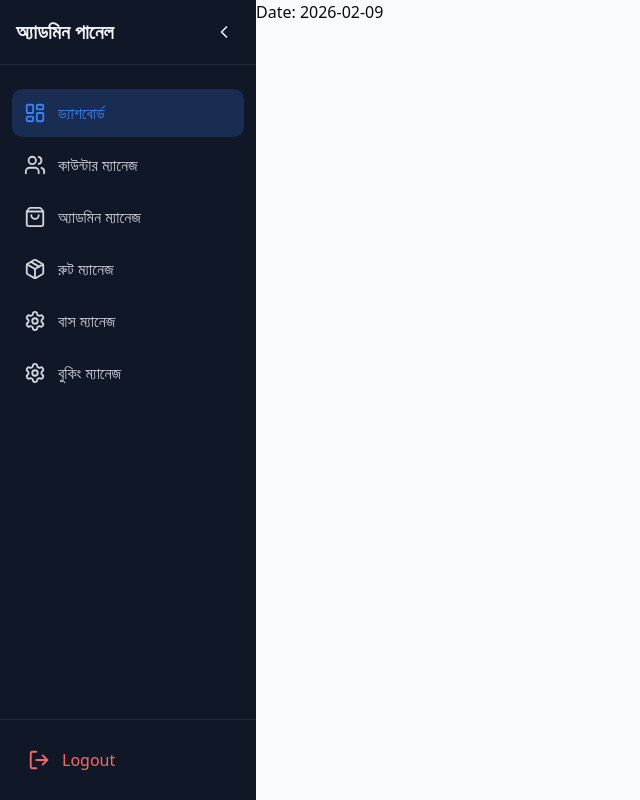
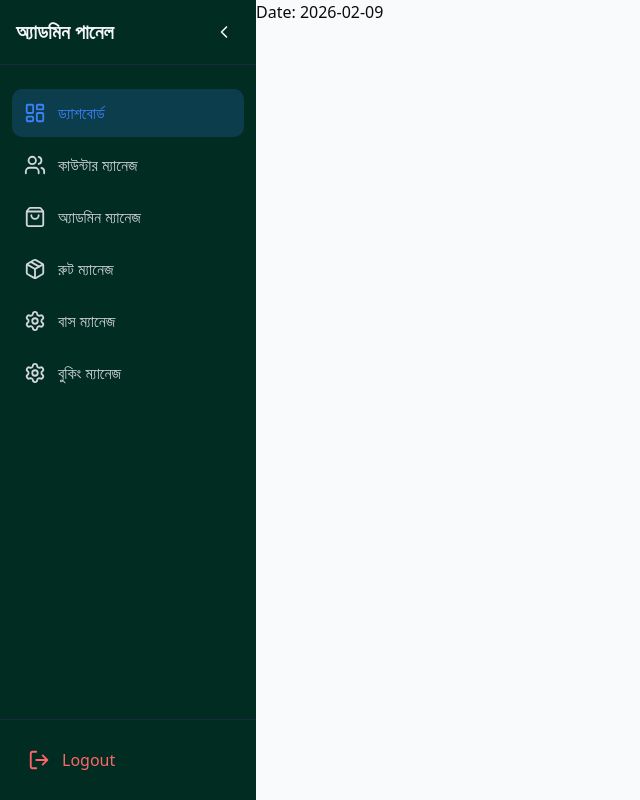
Before and after one commit to akweb69/Bus_Booking_Project_Client_Side, a React (Vite) app: page /admin in a window 1280 px wide. Shown: the whole page, without its empty margins (0-640 px from the left). Built offline with nearby package versions, Linux system fonts and the light colour scheme.

Commit message:
alhamdulillah!

```diff
--- a/src/Admin/MainLayout/AdminAsideBar.jsx
+++ b/src/Admin/MainLayout/AdminAsideBar.jsx
@@ -49,7 +49,7 @@ const AdminAsideBar = () => {
         <>
             {/* Mobile hamburger */}
             <button
-                className="lg:hidden fixed top-4 left-4 z-50 p-2 bg-gray-800 text-white rounded-md"
+                className="lg:hidden fixed top-4 left-4 z-50 p-2 bg-emerald-600 text-white rounded-md"
                 onClick={toggleMobile}
                 aria-label="Toggle menu"
             >
@@ -67,7 +67,7 @@ const AdminAsideBar = () => {
           ${isMobileOpen ? 'translate-x-0' : '-translate-x-full'}
           lg:translate-x-0
 
-          bg-gray-900 text-gray-100
+          bg-emerald-950 text-gray-100
           flex flex-col h-screen
         `}
             >
```
